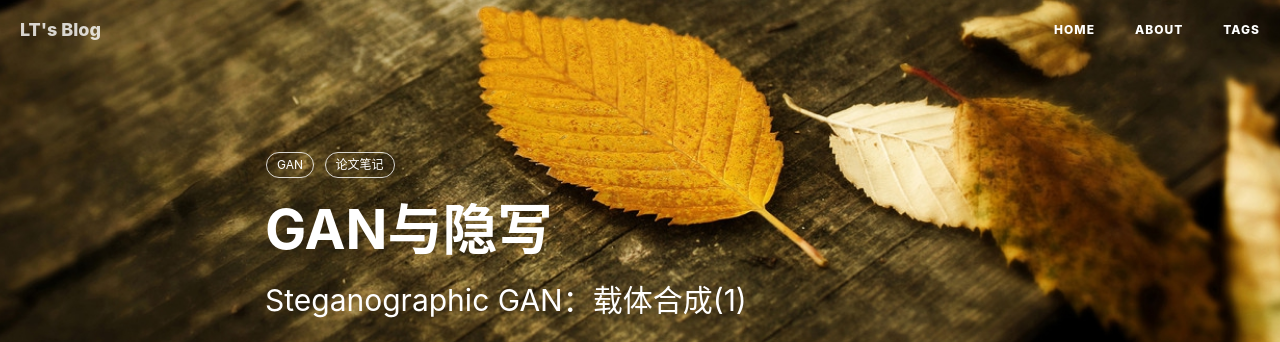
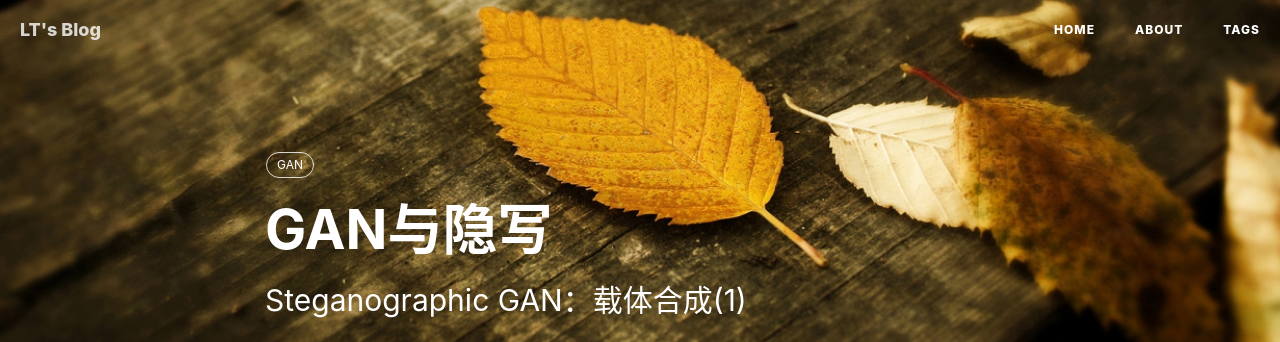
Before and after one commit to LeeeLiu/leeeliu.github.io, a Jekyll site: the page built from _posts/2019-05-10-Steganographic GAN：载体合成(1).md, in a window 1280 px wide and 900 px high. Shown: the top 342 px of the window. Built offline with Jekyll 4.4.1, drawn with Linux system fonts in a browser that asks for light colours; nearby versions of some CDN libraries; comment, search, counter and statistics services are not loaded.

Commit message:
Update 2019-05-10-Steganographic GAN：载体合成(1).md

```diff
--- a/_posts/2019-05-10-Steganographic GAN：载体合成(1).md
+++ b/_posts/2019-05-10-Steganographic GAN：载体合成(1).md
@@ -8,7 +8,7 @@ header-img:
 catalog: true
 tags:
     - GAN
-    - 论文笔记
+    -
 ---
 
 
```
